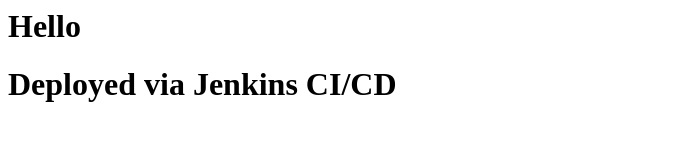
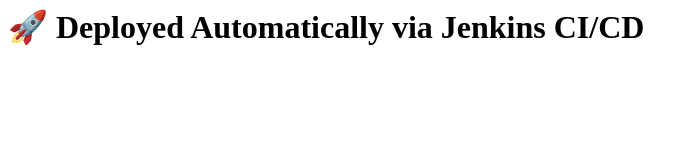
Before and after one commit to DevRahul16/End-to-End-CICD-Terraform-EKS-Pipeline, a website: page app/public/index.html in a window 1280 px wide. Shown: the whole page, without its empty margins (0-698 px from the left). Drawn offline with Linux system fonts and the light colour scheme.

Commit message:
Test CI/CD auto deploy

```diff
--- a/app/public/index.html
+++ b/app/public/index.html
@@ -1 +1 @@
-<h1>Hello</h1><h1>Deployed via Jenkins CI/CD</h1>
+<h1>🚀 Deployed Automatically via Jenkins CI/CD</h1>
```
